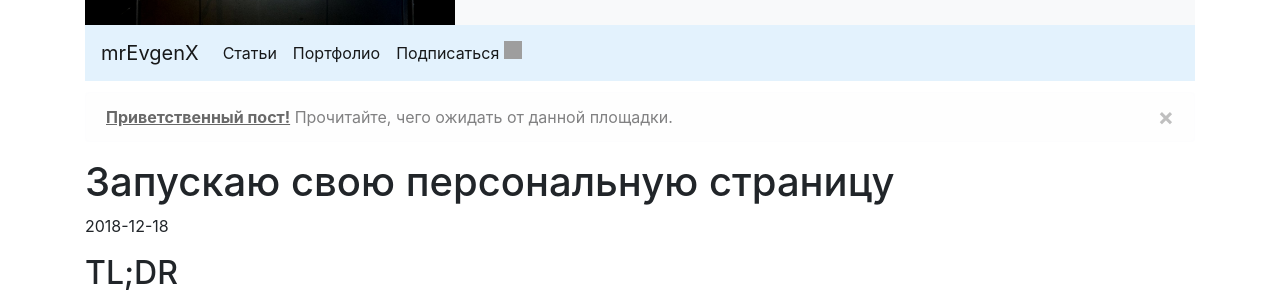
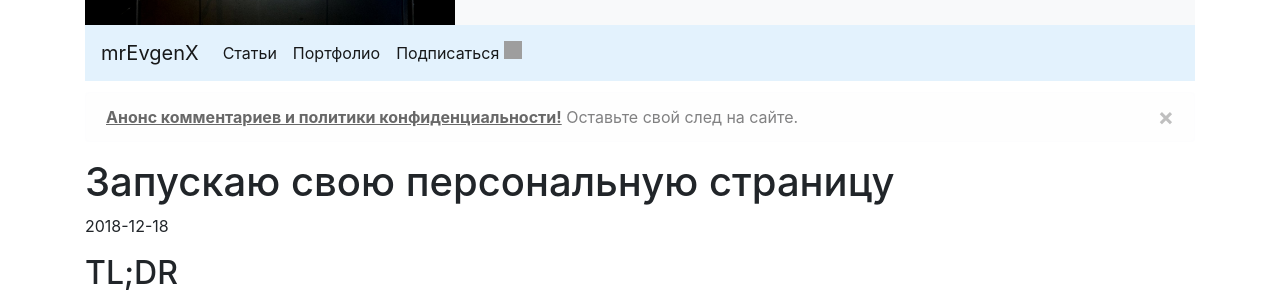
Before and after one commit to mrEvgenX/mrevgenx.github.io, a Jekyll site: the page built from _posts/2018-12-18-initial-post.markdown, in a window 1280 px wide. Shown: the part 206-506 px from the top of the page. Built offline with Jekyll 4.4.1, drawn with Linux system fonts in a browser that asks for light colours; nearby versions of some CDN libraries; a script that is not in the unit is left out; grey boxes are pictures that could not be loaded.

Commit message:
Релиз анонса комментариев

```diff
--- a/_includes/footer.html
+++ b/_includes/footer.html
@@ -22,7 +22,7 @@
           <li>
             Инстаграм:
             <a href="https://www.instagram.com/mrEvgenX/">
-              <span class="username"><a href="#">mrEvgenX</a></span>
+              <span class="username"><a href="https://www.instagram.com/mrevgenx/">mrEvgenX</a></span>
             </a>
           </li>
         </ul>
--- a/_layouts/home.html
+++ b/_layouts/home.html
@@ -11,7 +11,7 @@ layout: default
 
   <div class="alert alert-light alert-dismissible">
     <button type="button" class="close" data-dismiss="alert">&times;</button>
-    <a href="{{ site.baseurl }}{% post_url 2018-12-18-initial-post %}" class="alert-link" style="text-decoration: underline;">Приветственный пост!</a> Прочитайте, чего ожидать от данной площадки.
+    <a href="{{ site.baseurl }}{% post_url 2019-01-29-comments-that-matter %}" class="alert-link" style="text-decoration: underline;">Анонс комментариев и политики конфиденциальности!</a> Оставьте свой след на сайте.
   </div>
 
   {%- if site.posts.size > 0 -%}
--- a/_layouts/post.html
+++ b/_layouts/post.html
@@ -5,7 +5,7 @@ layout: default
   <header class="post-header">
     <div class="alert alert-light alert-dismissible">
       <button type="button" class="close" data-dismiss="alert">&times;</button>
-      <a href="{{ site.baseurl }}{% post_url 2018-12-18-initial-post %}" class="alert-link" style="text-decoration: underline;">Приветственный пост!</a> Прочитайте, чего ожидать от данной площадки.
+      <a href="{{ site.baseurl }}{% post_url 2019-01-29-comments-that-matter %}" class="alert-link" style="text-decoration: underline;">Анонс комментариев и политики конфиденциальности!</a> Оставьте свой след на сайте.
     </div>
 
     <script type="text/javascript">(function() {
```
Also changed, not shown: _posts/2019-01-29-comments-that-matter.markdown (added, +58 -0 lines), images/comments-that-matter.jpeg (added).
